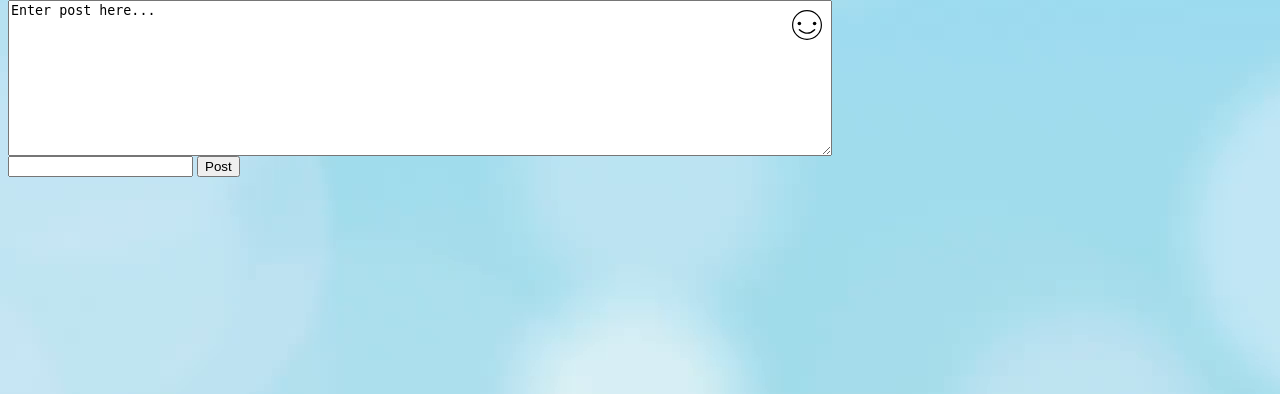
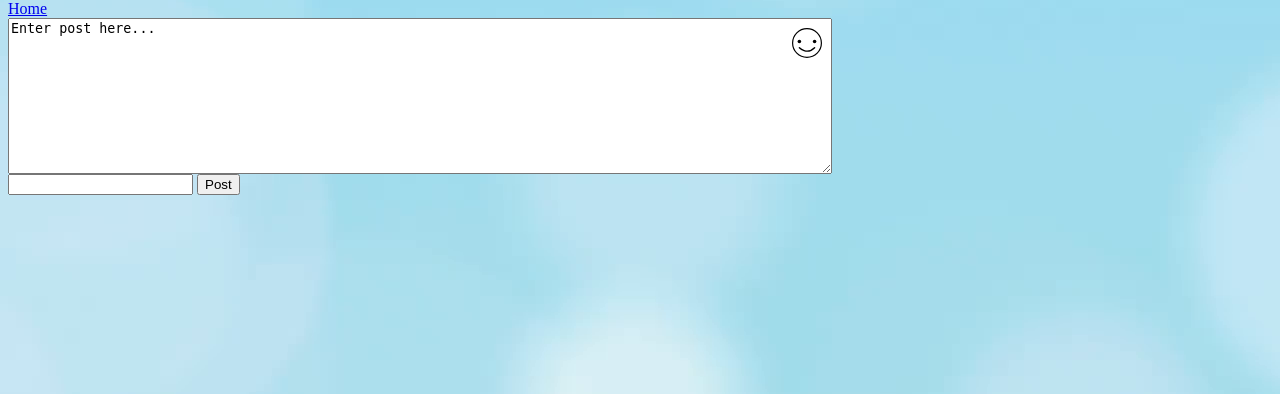
Before and after one commit to altazur/blog, a Django app: page /createpost/ in a window 1280 px wide. Shown: the part 56-450 px from the top of the page. Run offline with Django 3.2, Linux system fonts and the light colour scheme; some libraries are stand-ins or nearby versions.

Commit message:
Adding 'Home' link

```diff
--- a/blog/blogapp/templates/blogapp/createpost.html
+++ b/blog/blogapp/templates/blogapp/createpost.html
@@ -18,6 +18,9 @@
 	<a href="{% url 'register' %}">Register</a>
 	{% endif %}
 </div>
+<div class="breadcrumbs">
+	<a href="{% url 'home' %}">Home</a>
+</div>
 <form method="post">
 	{% csrf_token %}
 	<div class="textinput"><textarea maxlength="512" name="input_text" rows="10" cols="100" class="emoji"/>Enter post here...</textarea></div>
--- a/blog/blogapp/templates/blogapp/post.html
+++ b/blog/blogapp/templates/blogapp/post.html
@@ -17,6 +17,7 @@
 		{% endfor %}
 	</ul>
 {%endif%}
+
 <div class="header">
 	{% if user.is_authenticated %}
 	<p>Hi, {{ user.username }}</p>
@@ -25,6 +26,9 @@
 	<a href="{% url 'login' %}">Login</a>
 	<a href="{% url 'register' %}">Register</a>
 	{% endif %}
+</div>
+<div class="breadcrumbs">
+	<a href="{% url 'home' %}">Home</a>
 </div>
 <p>{{ post.text }}</p>
 {% for comment in comments%}
@@ -49,7 +53,6 @@
 <div class="comment_create">
 	<form method="post">
 		{% csrf_token %}
-		<!--<input type="text" maxlength="256"  name="input_text" class="emoji">--!>
 		<textarea maxlength="256" name="input_text" class="emoji" rows="5" cols="50"/></textarea>
 		<input type="submit" value="Comment">
 	</form>
```
